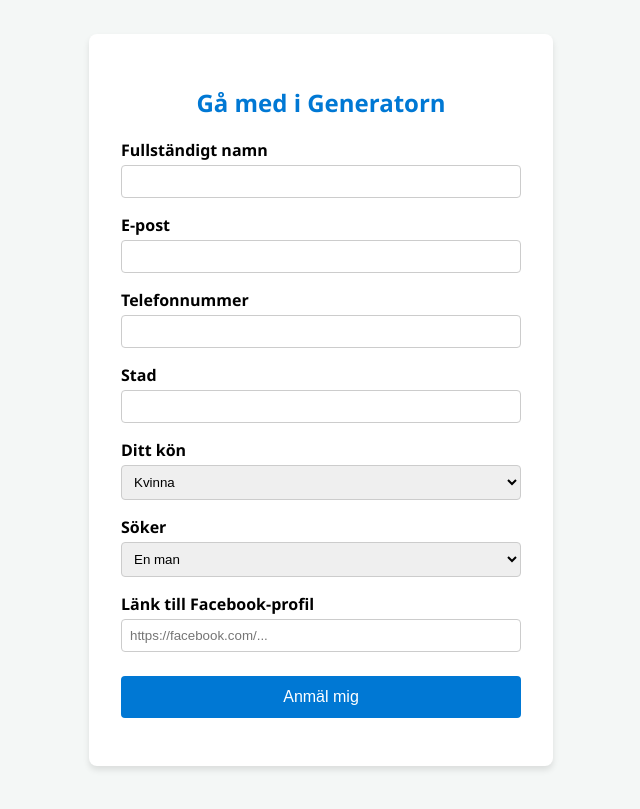
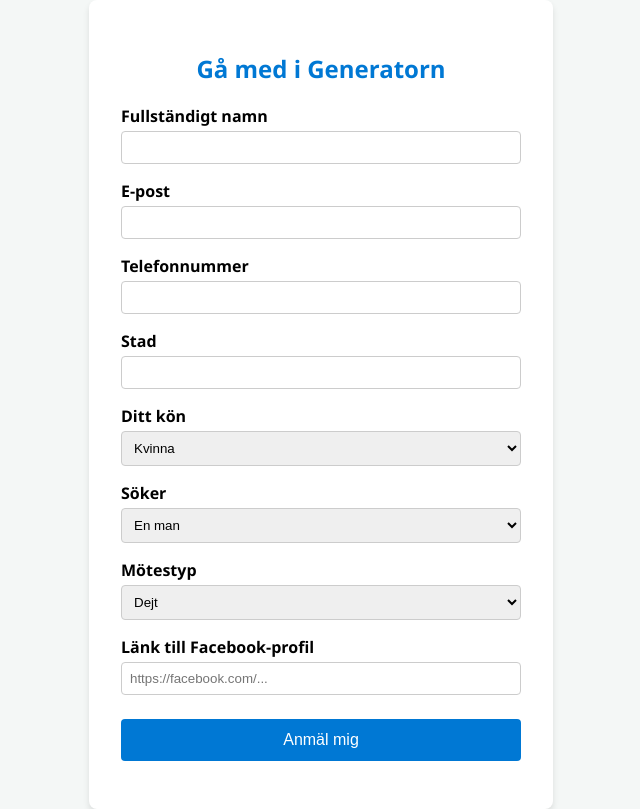
Before and after one commit to Gunnarsson-cloud/singel-generator, a website: page index.html in a window 1280 px wide. Shown: the whole page, without its empty margins (319-959 px from the left). Drawn offline with Linux system fonts and the light colour scheme.

Commit message:
Public form: add meeting type select (Kul möte/Dejt)

```diff
--- a/index.html
+++ b/index.html
@@ -39,6 +39,11 @@
                 <option value="Kvinna">En kvinna</option>
                 <option value="Båda">Båda</option>
             </select>
+        <label for="SearchType">Mötestyp</label>
+        <select id="SearchType" required>
+            <option value="Kul möte">Kul möte</option>
+            <option value="Dejt" selected>Dejt</option>
+        </select>
             <label>Länk till Facebook-profil</label>
             <input type="url" id="FBLink" placeholder="https://facebook.com/..." required>
             <button type="submit">Anmäl mig</button>
```
